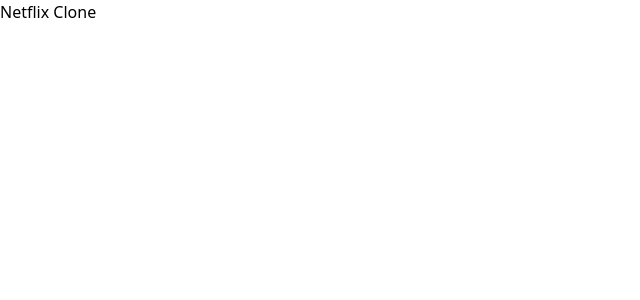
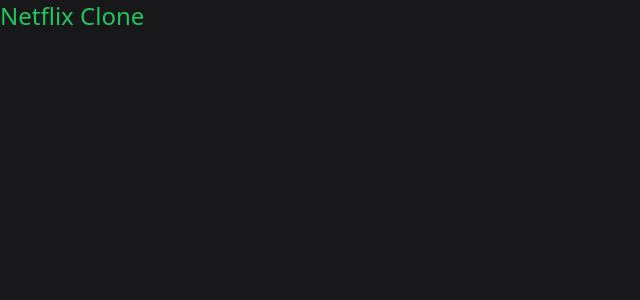
Before and after one commit to JeffMuter/react-netflix-clone, a Next.js app: page / in a window 1280 px wide. Shown: the top 300 px of the page, without its empty margins (0-640 px from the left). Built offline with nearby package versions, Linux system fonts and the light colour scheme.

Commit message:
body css

```diff
--- a/pages/index.tsx
+++ b/pages/index.tsx
@@ -2,8 +2,8 @@ import { NextPage } from "next"
 
 const Home: NextPage = () => {
   return (
-    <div>
-      <h1>Netflix Clone</h1>
+    <div className="bg-blue">
+      <h1 className="text-2xl text-green-500">Netflix Clone</h1>
     </div>
   )
 }
--- a/styles/globals.css
+++ b/styles/globals.css
@@ -1,3 +1,15 @@
 @tailwind base;
 @tailwind components;
 @tailwind utilities;
+
+body {
+  @apply bg-zinc-900 h-full overflow-x-hidden;
+}
+
+#__next {
+  @apply h-full;
+}
+
+html {
+  @apply h-full;
+}
--- a/tailwind.config.js
+++ b/tailwind.config.js
@@ -6,7 +6,7 @@ module.exports = {
     "./components/**/*.{js,ts,jsx,tsx,mdx}",
 
     // Or if using `src` directory:
-    "./src/**/*.{js,ts,jsx,tsx,mdx}",
+    //"./src/**/*.{js,ts,jsx,tsx,mdx}",
   ],
   theme: {
     extend: {},
```
